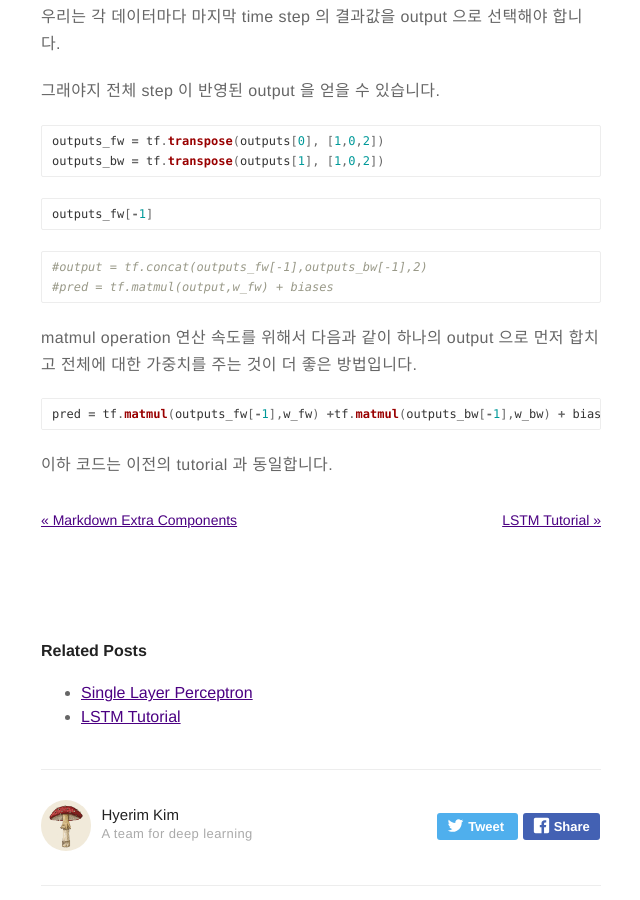
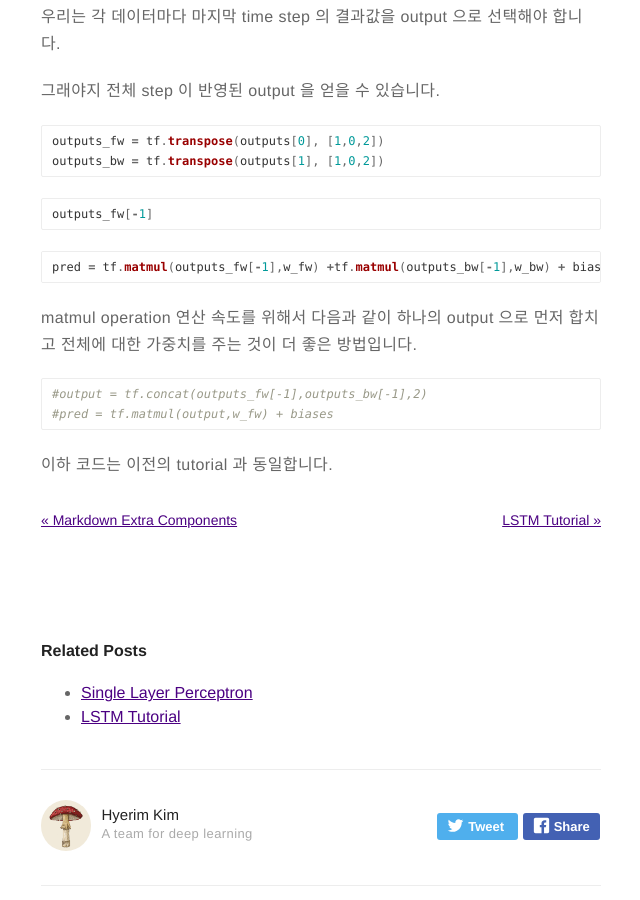
Before and after one commit to POZAlabs/pozalabs.github.io, a Jekyll site: the page built from _posts/2017-07-12-blstm.md, in a window 1280 px wide and 900 px high, scrolled down 3513 px. Shown: the whole window, without its empty margins (319-959 px from the left). Built offline with Jekyll 4.4.1, drawn with Linux system fonts in a browser that asks for light colours.

````diff
--- a/_posts/2017-07-12-blstm.md
+++ b/_posts/2017-07-12-blstm.md
@@ -151,15 +151,15 @@ outputs_fw[-1]
 
 
 ```python
-#output = tf.concat(outputs_fw[-1],outputs_bw[-1],2)
-#pred = tf.matmul(output,w_fw) + biases
+pred = tf.matmul(outputs_fw[-1],w_fw) +tf.matmul(outputs_bw[-1],w_bw) + biases
 ```
 
 matmul operation 연산 속도를 위해서 다음과 같이 하나의 output 으로 먼저 합치고 전체에 대한 가중치를 주는 것이 더 좋은 방법입니다.
 
 
 ```python
-pred = tf.matmul(outputs_fw[-1],w_fw) +tf.matmul(outputs_bw[-1],w_bw) + biases
+#output = tf.concat(outputs_fw[-1],outputs_bw[-1],2)
+#pred = tf.matmul(output,w_fw) + biases
 ```
 
 이하 코드는 이전의 tutorial 과 동일합니다.
````
